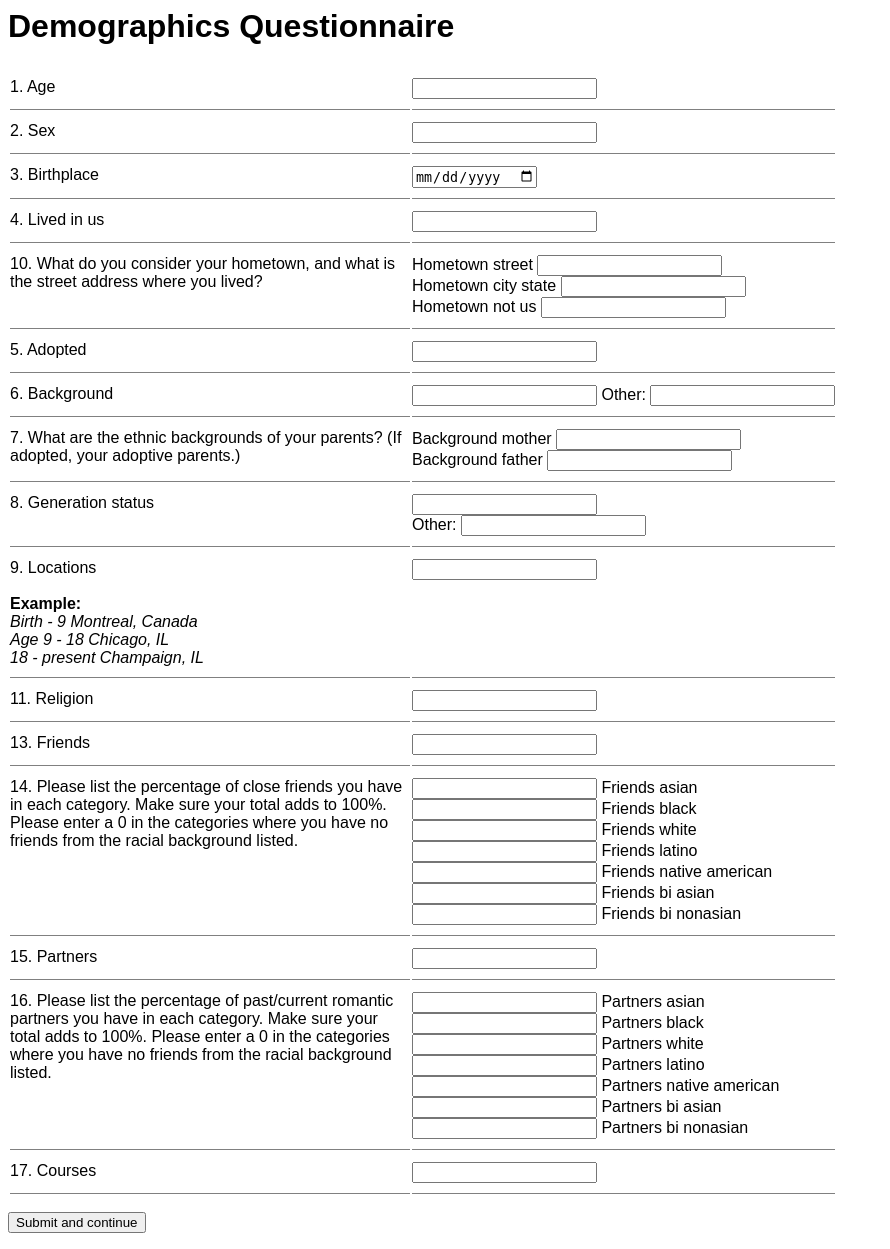
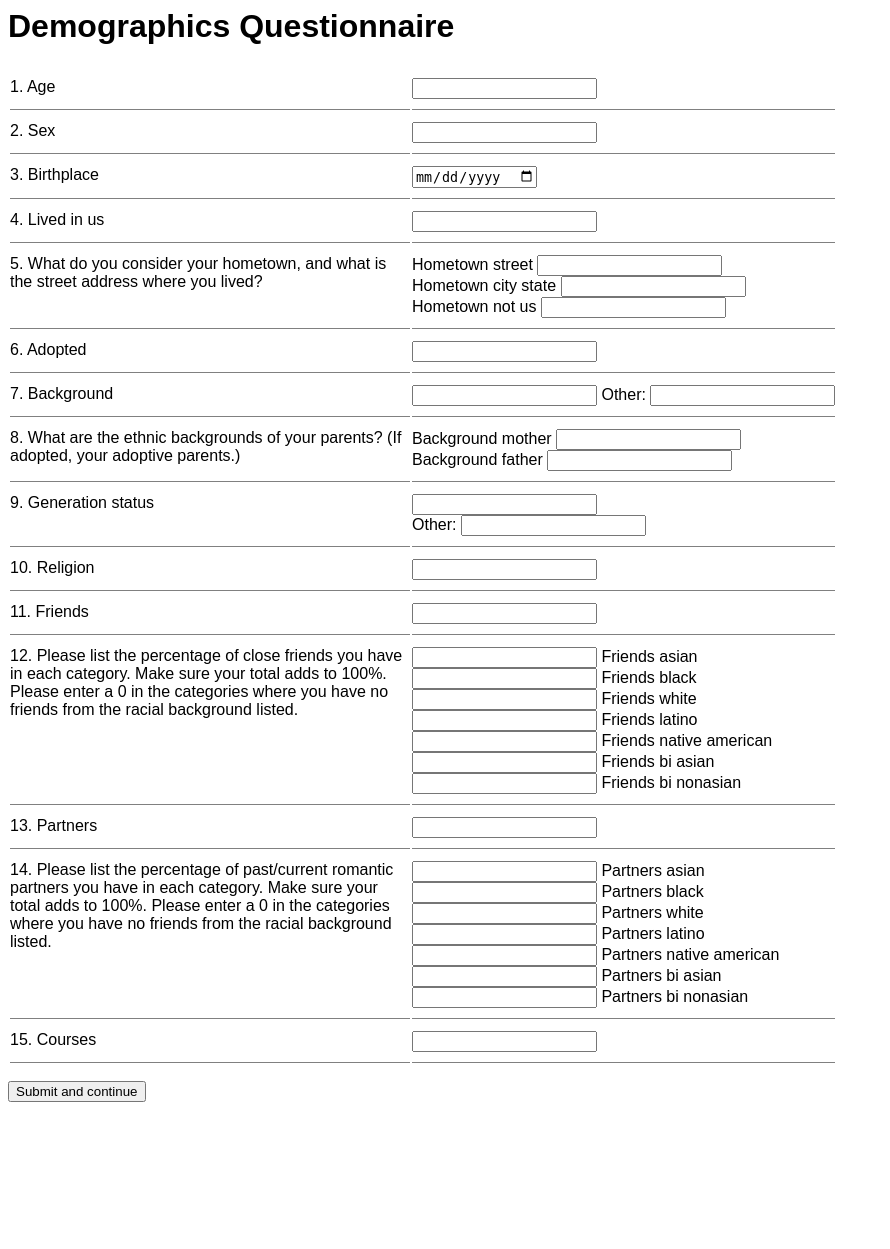
Before and after one commit to knabar/face-rating, a Django app: template facerating/templates/part4.html in a window 1280 px wide. Shown: the whole page, without its empty margins (0-890 px from the left). After the commit the page ends 1102 px from the top, so only its background shows below. Run offline with Django 3.2, Linux system fonts and the light colour scheme; the template is opened without the code that fills it, so the values that code supplies are empty, except form fields; tables that the repository leaves empty hold one stand-in row (values such as "Sample post"); form fields are guessed from the names that the template uses; parts of the project's set-up code (start-up, migrations or seed data) failed here and were passed over.

Commit message:
Completed version

```diff
--- a/facerating/rating/views.py
+++ b/facerating/rating/views.py
@@ -224,7 +224,7 @@ def download_csvs(request):
             background = d.background.all().values_list('id', flat=True)
             r = r + map(lambda i: i[0] in background and i[1], rb)
             r = r + [d.background_other, d.background_mother, d.background_father, d.generation_status,
-                     d.locations, d.hometown_street, d.hometown_city_state,
+                     d.hometown_street, d.hometown_city_state,
                      d.hometown_not_us, d.religion,
                      d.friends, d.friends_asian, d.friends_black, d.friends_white, d.friends_latino,
                      d.friends_native_american, d.friends_bi_asian, d.friends_bi_nonasian, d.partners,
@@ -243,7 +243,7 @@ def download_csvs(request):
     add_file("demographics.csv",
              "Submission User Age Sex Birthplace LivedInUS Adopted".split() +
              map(lambda i: i[1], rb) +
-             "Other Mother Father Generation Locations Street CityState NotUS \
+             "Other Mother Father Generation Street CityState NotUS \
              Religion Friends FriendsAsian FriendsBlack FriendsWhite FriendsLatino \
              FriendsNativeAmerican FriendsBiAsian FriendsBiNonAsian Partners PartnersAsian \
              PartnersBlack PartnersWhite PartnersLatino PartnersNativeAmerican PartnersBiAsian \
--- a/facerating/real_urls.py
+++ b/facerating/real_urls.py
@@ -4,6 +4,7 @@ from django.contrib import admin
 from rating.views import *
 from rating.forms import Part1Wizard, Part2Wizard
 from django.contrib.auth.views import logout
+from django.conf import settings
 
 admin.autodiscover()
 
@@ -16,8 +17,8 @@ urlpatterns = patterns('',
     url(r'^part2/intro/', direct_to_template, {'template': 'part2intro.html'}, name='part2intro'),
 
     url(r'^$', intro, name='intro'),
-    url(r'^part1/', Part1Wizard(25), name='part1'),  # use 1000 to get all
-    url(r'^part2/', Part2Wizard(25), name='part2'),  # use 50
+    url(r'^part1/', Part1Wizard(settings.PART1COUNT), name='part1'),
+    url(r'^part2/', Part2Wizard(settings.PART2COUNT), name='part2'),
     url(r'^part3/', part3, name='part3'),
     url(r'^part4/', part4, name='part4'),
     url(r'^debrief/', direct_to_template, {'template': 'debrief.html'}, name='debrief'),
--- a/facerating/settings.py
+++ b/facerating/settings.py
@@ -92,3 +92,6 @@ AUTHENTICATION_BACKENDS = (
 SSL_PORT = ':8443'
 
 LOGIN_URL = '/facerating/accounts/login/'
+
+PART1COUNT = 15
+PART2COUNT = 15
--- a/facerating/templates/debrief.html
+++ b/facerating/templates/debrief.html
@@ -127,7 +127,7 @@ changing intergroup contexts. <i>Journal of Experimental Social Psychology, 41,
 
 <p class=MsoNormal><span style='font-family:"Arial","sans-serif"'>&nbsp;</span></p>
 
-<form action="{% url intro %}" method="get">
+<form action="http://www.jmu.edu/" method="get">
     <center>
       <input type="submit" value="Please click on this button to confirm you have read this debriefing and that you have completed this study." />
     </center>
--- a/facerating/templates/part2intro.html
+++ b/facerating/templates/part2intro.html
@@ -13,8 +13,7 @@ own analysis.</p>
 <p>      Imagine
 a rater was presented with these two faces: <br></p>
 <p align="center"><a name="0.2_graphic0B"></a><center>
-<img src="{% url static "images/sample-face.jpg" %}" height="113" width="78" alt="Your browser may not support display of this image."></center>
-<a name="0.2_graphic0C"></a><center>
+<img src="{% url static "images/sample-face.jpg" %}" height="113" width="78" alt="Your browser may not support display of this image.">
 <img src="{% url static "images/sample-face2.jpg" %}" height="113" width="89" alt="Your browser may not support display of this image."></center>
  <br></p>
 <a name="0.2_table04"></a>
@@ -34,8 +33,7 @@ similar. <br></p>
 imagine a rater was presented with these two faces. <br>
 </p>
 <p align="center"><a name="0.2_graphic0D"></a><center>
-<img src="{% url static "images/sample-face3.jpg" %}" height="114" width="95" alt="Your browser may not support display of this image."></center>
-<a name="0.2_graphic0E"></a><center>
+<img src="{% url static "images/sample-face3.jpg" %}" height="114" width="95" alt="Your browser may not support display of this image.">
 <img src="{% url static "images/sample-face4.jpg" %}" height="113" width="78" alt="Your browser may not support display of this image."></center>
 </p>
 <a name="0.2_table05"></a>
--- a/facerating/templates/part4.html
+++ b/facerating/templates/part4.html
@@ -29,9 +29,9 @@ td {
 {% block content %}
 
 <h1>Demographics Questionnaire</h1>
-
+<!--
 {{ form.errors }}
-
+-->
 <form action="" method="POST">
 <table>
 <tr{% if form.age.errors %} class="required"{% endif %}>
@@ -51,7 +51,7 @@ td {
     <td>{{ form.lived_in_us }}</td>
 </tr>
 <tr{% if form.hometown_street.errors or form.hometown_city_state.errors or form.hometown_zip_code.errors or form.hometown_not_us.errors %} class="required"{% endif %}>
-    <td>10. What do you consider your hometown, and what is the street address where you lived?</td>
+    <td>5. What do you consider your hometown, and what is the street address where you lived?</td>
     <td>{{ form.hometown_street.label }} {{ form.hometown_street }}<br />
         {{ form.hometown_city_state.label }} {{ form.hometown_city_state }}<br />
 <!--        {{ form.hometown_zip_code.label }} {{ form.hometown_zip_code }}<br />-->
@@ -59,33 +59,33 @@ td {
     </td>
 </tr>
 <tr{% if form.adopted.errors %} class="required"{% endif %}>
-    <td>5. {{ form.adopted.label }}</td>
+    <td>6. {{ form.adopted.label }}</td>
     <td>{{ form.adopted }}</td>
 </tr>
 <tr{% if form.background.errors or form.background_other.errors %} class="required"{% endif %}>
-    <td>6. {{ form.background.label }}</td>
+    <td>7. {{ form.background.label }}</td>
     <td>{{ form.background }}
         Other: {{ form.background_other }}</td>
 </tr>
 <tr{% if form.background_mother.errors or form.background_father.errors %} class="required"{% endif %}>
-    <td>7. What are the ethnic backgrounds of your parents? (If adopted, your adoptive parents.) </td>
+    <td>8. What are the ethnic backgrounds of your parents? (If adopted, your adoptive parents.) </td>
     <td>{{ form.background_mother.label }} {{ form.background_mother }}<br />
         {{ form.background_father.label }} {{ form.background_father }}</td>
 </tr>
 <tr{% if form.generation_status.errors or form.generation_status_other.errors %} class="required"{% endif %}>
-    <td>8. {{ form.generation_status.label }}</td>
+    <td>9. {{ form.generation_status.label }}</td>
     <td>{{ form.generation_status }}<br />
         Other: {{ form.generation_status_other }}</td>
 </tr>
-<tr{% if form.locations.errors %} class="required"{% endif %}>
+<!--<tr{% if form.locations.errors %} class="required"{% endif %}>
     <td>9. {{ form.locations.label }}<br /><br /><strong>Example:</strong><br />
         <i>Birth - 9 Montreal, Canada<br />
         Age 9 - 18 Chicago, IL<br />
         18 - present Champaign, IL</i></td>
     <td>{{ form.locations }}</td>
-</tr>
+</tr>-->
 <tr{% if form.religion.errors %} class="required"{% endif %}>
-    <td>11. {{ form.religion.label }}</td>
+    <td>10. {{ form.religion.label }}</td>
     <td>{{ form.religion }}</td>
 </tr>
 <!--<tr{% if form.religion_community.errors or form.religion_community_ethnic.errors %} class="required"{% endif %}>
@@ -95,11 +95,11 @@ td {
         {{ form.religion_community_ethnic }}</td>
 </tr>-->
 <tr{% if form.friends.errors %} class="required"{% endif %}>
-    <td>13. {{ form.friends.label }}</td>
+    <td>11. {{ form.friends.label }}</td>
     <td>{{ form.friends }}</td>
 </tr>
 <tr{% if form.friends_asian.errors or form.friends_black.errors or form.friends_white.errors or form.friends_latino.errors or form.friends_native_american.errors or form.friends_bi_asian.errors or form.friends_bi_nonasian.errors %} class="required"{% endif %}>
-    <td>14. Please list the percentage of close friends you have in each category. Make sure your total adds to 100%.
+    <td>12. Please list the percentage of close friends you have in each category. Make sure your total adds to 100%.
     Please enter a 0 in the categories where you have no friends from the racial background listed.</td>
     <td>{{ form.friends_asian }} {{ form.friends_asian.label }}<br />
         {{ form.friends_black }} {{ form.friends_black.label }}<br />
@@ -111,11 +111,11 @@ td {
     </td>
 </tr>
 <tr{% if form.partners.errors %} class="required"{% endif %}>
-    <td>15. {{ form.partners.label }}</td>
+    <td>13. {{ form.partners.label }}</td>
     <td>{{ form.partners }}</td>
 </tr>
 <tr{% if form.partners_asian.errors or form.partners_black.errors or form.partners_white.errors or form.partners_latino.errors or form.partners_native_american.errors or form.partners_bi_asian.errors or form.partners_bi_nonasian.errors %} class="required"{% endif %}>
-    <td>16. Please list the percentage of past/current romantic partners you have in each category. Make sure your total adds to 100%.
+    <td>14. Please list the percentage of past/current romantic partners you have in each category. Make sure your total adds to 100%.
     Please enter a 0 in the categories where you have no friends from the racial background listed.</td>
     <td>{{ form.partners_asian }} {{ form.partners_asian.label }}<br />
         {{ form.partners_black }} {{ form.partners_black.label }}<br />
@@ -127,7 +127,7 @@ td {
 </tr>
 
 <tr{% if form.courses.errors %} class="required"{% endif %}>
-    <td>17. {{ form.courses.label }}</td>
+    <td>15. {{ form.courses.label }}</td>
     <td>{{ form.courses }}</td>
 </tr>
 <!--<tr{% if form.courses_identity.errors %} class="required"{% endif %}>
```
Also changed, not shown: facerating/rating/models.py (+9 -8 lines).
